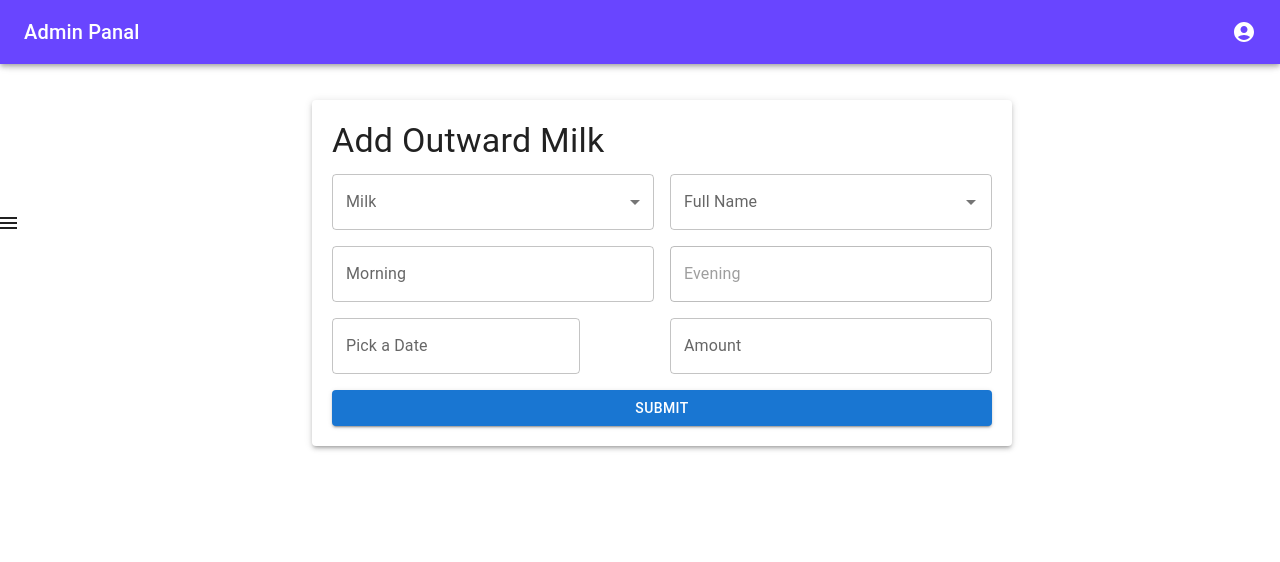
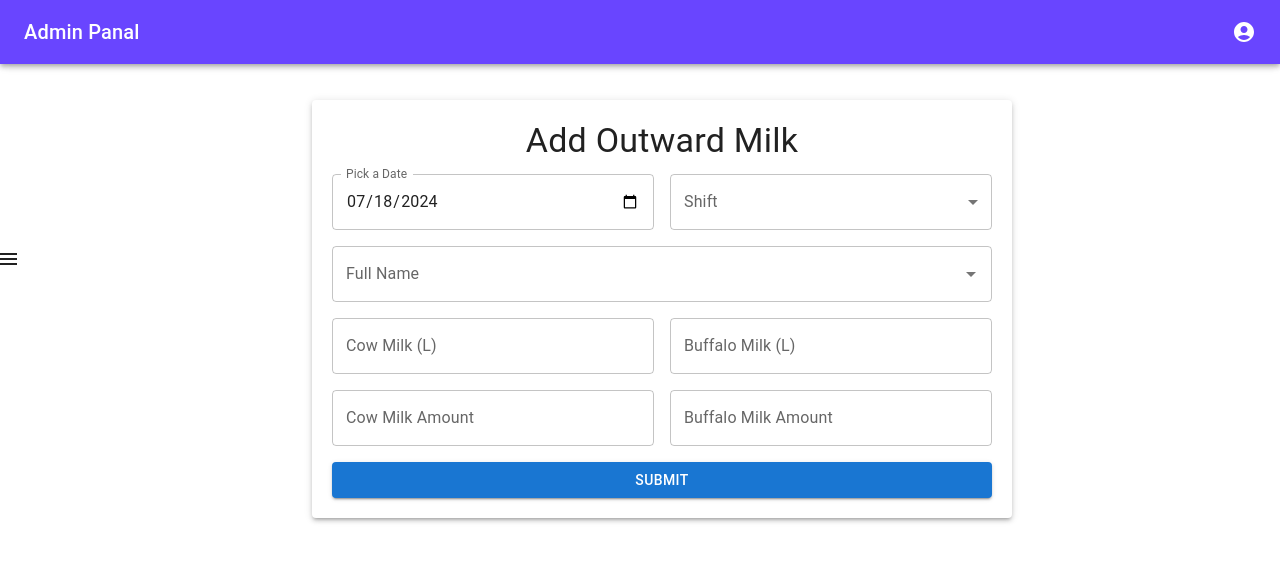
Before and after one commit to palashshah110/milkdairy, a React (Create React App) app: page /AddMilkOutward in a window 1280 px wide. Shown: the top 562 px of the page. Built offline with nearby package versions, Linux system fonts and the light colour scheme; no server answers.

Commit message:
fix outward

```diff
--- a/src/Componets/AddMilkOutward.js
+++ b/src/Componets/AddMilkOutward.js
@@ -10,8 +10,6 @@ import {
   Select,
   MenuItem,
 } from "@mui/material";
-import { DatePicker, LocalizationProvider } from "@mui/x-date-pickers";
-import { AdapterDayjs } from "@mui/x-date-pickers/AdapterDayjs";
 import Autocomplete from "@mui/material/Autocomplete";
 import Header from "./Header";
 import { useNavigate } from "react-router-dom";
@@ -19,76 +17,54 @@ import axios from "axios";
 
 const AddMilkOutward = () => {
   const navigate = useNavigate();
-
-  const [isMorningDisabled, setIsMorningDisabled] = useState(false);
-  const [isEveningDisabled, setIsEveningDisabled] = useState(false);
-
-  const [user, setUser] = useState({
-    milk: "",
-    fullName: "",
-    dates: null,
-    morning: "",
-    quantity: "",
-    amount: "",
-    evening: "",
-  });
-
   const cowMilkRate = 60;
   const buffaloMilkRate = 70;
 
+  const [user, setUser] = useState({
+    dates: new Date().toISOString().split("T")[0],
+    shift: "",
+    fullName: "",
+    cowMilk: "",
+    buffaloMilk: "",
+    cowAmount: "",
+    buffaloAmount: "",
+  });
+
   const [fullNameOptions, setFullNameOptions] = useState([]);
 
-  // Handle change in input fields
+  // Handle input changes
   function handleChange(e) {
     const { name, value } = e.target;
 
     setUser((prevState) => {
-      // Update user state with new value
       const updatedUser = { ...prevState, [name]: value };
 
-      // Calculate the quantity and amount based on updated values
-      const morningQuantity = parseFloat(updatedUser.morning) || 0;
-      const eveningQuantity = parseFloat(updatedUser.evening) || 0;
-      const totalQuantity = morningQuantity + eveningQuantity;
+      // Calculate amounts based on milk quantity
+      const cowMilkQuantity = parseFloat(updatedUser.cowMilk) || 0;
+      const buffaloMilkQuantity = parseFloat(updatedUser.buffaloMilk) || 0;
 
-      // Determine rate based on milk type
-      const rate =
-        updatedUser.milk === "cow"
-          ? cowMilkRate
-          : updatedUser.milk === "buffalo"
-          ? buffaloMilkRate
-          : 0;
-
-      // Calculate amount
-      const amount = rate * totalQuantity;
+      const cowAmount = (cowMilkQuantity * cowMilkRate).toFixed(2);
+      const buffaloAmount = (buffaloMilkQuantity * buffaloMilkRate).toFixed(2);
 
       return {
         ...updatedUser,
-        quantity: totalQuantity,
-        amount: amount.toFixed(2), // Ensure amount is formatted to 2 decimal places
+        cowAmount,
+        buffaloAmount,
       };
     });
-  }
-
-  // Handle date change
-  function handleDateChange(date) {
-    setUser((prevState) => ({
-      ...prevState,
-      dates: date,
-    }));
   }
 
   // Handle form submission
   async function handleSubmit(e) {
     e.preventDefault();
     const data = {
-      milk: user.milk,
+      dates: user.dates,
+      shift: user.shift,
       fullName: user.fullName,
-      dates: user.dates,
-      quantity: user.quantity,
-      amount: user.amount,
-      morning: user.morning,
-      evening: user.evening,
+      cowMilk: user.cowMilk,
+      buffaloMilk: user.buffaloMilk,
+      cowAmount: user.cowAmount,
+      buffaloAmount: user.buffaloAmount,
     };
     await axios
       .post("https://mymilkapp.glitch.me/milkOutward", data)
@@ -96,15 +72,7 @@ const AddMilkOutward = () => {
         navigate("/MilkOutward");
       })
       .catch((error) => console.log(error));
-    console.log(data);
   }
-
-  // Disable morning and evening fields based on the current time
-  useEffect(() => {
-    const currentHour = new Date().getHours();
-    setIsEveningDisabled(currentHour >= 6 && currentHour < 16);
-    setIsMorningDisabled(currentHour >= 16 || currentHour < 6);
-  }, []);
 
   // Fetch user data for the autocomplete
   async function getUserData() {
@@ -115,8 +83,8 @@ const AddMilkOutward = () => {
         fullName: item.fullName,
         role: item.role,
       }));
-      const AllFilterUsers = data.filter((item) => item.role === "customer" || item.role === "shop");
-      setFullNameOptions(AllFilterUsers);
+      const filteredUsers = data.filter((item) => item.role === "customer" || item.role === "shop");
+      setFullNameOptions(filteredUsers);
     } catch (error) {
       console.error("Error fetching user data:", error);
     }
@@ -129,52 +97,46 @@ const AddMilkOutward = () => {
   return (
     <>
       <Header />
-      <Paper
-        elevation={3}
-        style={{
-          padding: "20px",
-          width: "700px",
-          maxWidth: "700px",
-          margin: "auto",
-          marginTop: "100px",
-        }}
-      >
-        <Typography variant="h4" gutterBottom>
+      <Paper elevation={3} style={{ padding: "20px", width: "700px", margin: "auto", marginTop: "100px" }}>
+        <Typography variant="h4" gutterBottom textAlign={"center"}>
           Add Outward Milk
         </Typography>
         <form noValidate autoComplete="off">
           <Grid container spacing={2} direction="row">
+          <Grid item xs={6}>
+              <TextField
+                label="Pick a Date"
+                type="date"
+                value={user.dates}
+                onChange={handleChange}
+                name="dates"
+                fullWidth
+                InputLabelProps={{ shrink: true }} // Keeps the label above the date input
+              />
+            </Grid>
+
             <Grid item xs={6}>
               <FormControl variant="outlined" fullWidth>
-                <InputLabel id="milk-label">Milk</InputLabel>
+                <InputLabel id="shift-label">Shift</InputLabel>
                 <Select
-                  labelId="milk-label"
-                  value={user.milk}
+                  labelId="shift-label"
+                  value={user.shift}
                   onChange={handleChange}
-                  name="milk"
-                  label="Milk"
+                  name="shift"
+                  label="Shift"
                 >
-                  <MenuItem value="cow">Cow</MenuItem>
-                  <MenuItem value="buffalo">Buffalo</MenuItem>
+                  <MenuItem value="morning">Morning</MenuItem>
+                  <MenuItem value="evening">Evening</MenuItem>
                 </Select>
               </FormControl>
             </Grid>
-            <Grid item xs={6}>
+
+            <Grid item xs={12} md={12}>
               <Autocomplete
-                style={{ width: "auto" }}
-                disablePortal
-                id="combo-box-demo"
+                id="fullName"
                 options={fullNameOptions}
                 getOptionLabel={(option) => option.fullName}
-                sx={{ width: 300 }}
-                renderOption={(props, option) => (
-                  <li {...props} key={option.id}>
-                    {option.fullName}
-                  </li>
-                )}
-                renderInput={(params) => (
-                  <TextField {...params} label="Full Name" />
-                )}
+                renderInput={(params) => <TextField {...params} label="Full Name" />}
                 onChange={(event, newValue) => {
                   setUser((prevState) => ({
                     ...prevState,
@@ -186,50 +148,46 @@ const AddMilkOutward = () => {
 
             <Grid item xs={6}>
               <TextField
-                value={user.morning}
+                value={user.cowMilk}
                 onChange={handleChange}
-                name="morning"
+                name="cowMilk"
                 type="number"
-                label="Morning"
+                label="Cow Milk (L)"
                 variant="outlined"
                 fullWidth
-                disabled={isMorningDisabled}
               />
             </Grid>
             <Grid item xs={6}>
               <TextField
-                value={user.evening}
+                value={user.buffaloMilk}
                 onChange={handleChange}
-                name="evening"
+                name="buffaloMilk"
                 type="number"
-                label="Evening"
+                label="Buffalo Milk (L)"
                 variant="outlined"
                 fullWidth
-                disabled={isEveningDisabled}
               />
             </Grid>
 
             <Grid item xs={6}>
-              <LocalizationProvider dateAdapter={AdapterDayjs}>
-                <DatePicker
-                  label="Pick a Date"
-                  value={user.dates}
-                  onChange={handleDateChange}
-                  renderInput={(params) => <TextField {...params} />}
-                />
-              </LocalizationProvider>
+              <TextField
+                name="cowAmount"
+                value={user.cowAmount}
+                type="number"
+                label="Cow Milk Amount"
+                variant="outlined"
+                InputProps={{ readOnly: true }}
+                fullWidth
+              />
             </Grid>
-
             <Grid item xs={6}>
               <TextField
-                name="amount"
-                value={user.amount}
+                name="buffaloAmount"
+                value={user.buffaloAmount}
                 type="number"
-                label="Amount"
+                label="Buffalo Milk Amount"
                 variant="outlined"
-                InputProps={{
-                  readOnly: true,
-                }}
+                InputProps={{ readOnly: true }}
                 fullWidth
               />
             </Grid>
--- a/src/Componets/MilkOutward.js
+++ b/src/Componets/MilkOutward.js
@@ -18,57 +18,22 @@ import DeleteIcon from "@mui/icons-material/Delete";
 
 export default function MilkOutward() {
   const navigate = useNavigate();
-
-  const [row, setRow] = useState([]);
+  const [rows, setRows] = useState([]);
   const [currentDate, setCurrentDate] = useState("");
-  const [milkType, setMilkType] = useState('All');
+  const [milkType, setMilkType] = useState("All");
 
   const cowRate = 60;
   const buffaloRate = 70;
 
+  // Define the columns, including the new fields
   const columns = [
-    {
-      field: "date",
-      headerName: "Date",
-      flex: 1,
-      headerAlign: "center",
-      align: "center",
-    },
-    {
-      field: "fullName",
-      headerName: "Full Name",
-      flex: 1,
-      headerAlign: "center",
-      align: "center",
-    },
-    {
-      field: "milk",
-      headerName: "Milk Type",
-      flex: 1,
-      headerAlign: "center",
-      align: "center",
-    },
-    {
-      field: "amount",
-      headerName: "Amount",
-      flex: 1,
-      headerAlign: "center",
-      align: "center",
-    },
-    {
-      field: "morning",
-      headerName: "Morning (in Litre)",
-      flex: 1,
-      headerAlign: "center",
-      align: "center",
-    },
-    {
-      field: "evening",
-      headerName: "Evening (in Litre)",
-      flex: 1,
-      headerAlign: "center",
-      align: "center",
-    },
+    { field: "date", headerName: "Date", flex: 1, headerAlign: "center", align: "center" },
+    { field: "shift", headerName: "Shift", flex: 1, headerAlign: "center", align: "center" },
+    { field: "fullName", headerName: "Full Name", flex: 1, headerAlign: "center", align: "center" },
+    { field: "cowMilk", headerName: "Cow Milk (L)", flex: 1, headerAlign: "center", align: "center" },
+    { field: "buffaloMilk", headerName: "Buffalo Milk (L)", flex: 1, headerAlign: "center", align: "center" },
+    { field: "cowAmount", headerName: "Cow Amount", flex: 1, headerAlign: "center", align: "center" },
+    { field: "buffaloAmount", headerName: "Buffalo Amount", flex: 1, headerAlign: "center", align: "center" },
     {
       field: "actions",
       headerName: "Actions",
@@ -79,7 +44,7 @@ export default function MilkOutward() {
         <>
           <EditIcon
             style={{ cursor: "pointer", marginRight: 16 }}
-            // onClick={() => handleEdit(params.row)}
+            // Uncomment or add an edit handler if needed
           />
           <DeleteIcon
             style={{ cursor: "pointer" }}
@@ -90,102 +55,66 @@ export default function MilkOutward() {
     },
   ];
 
-  async function getData() {
+  const getData = async () => {
     try {
-      const outwardResponse = await axios.get(
-        "https://mymilkapp.glitch.me/milkOutward"
-      );
-      const outwardData = outwardResponse.data.map((item, index) => ({
+      const response = await axios.get("https://mymilkapp.glitch.me/milkOutward");
+      const data = response.data.map((item, index) => ({
         id: index + 1,
         date: item.dates ? new Date(item.dates).toLocaleDateString() : "N/A",
         ...item,
       }));
-
-      setRow(outwardData);
+      setRows(data);
     } catch (error) {
       console.error(error);
     }
-  }
+  };
 
   useEffect(() => {
-    getData();
-  }, []);
-
-  useEffect(() => {
-    // Set current date
-    const today = new Date();
-    const formattedDate = today.toLocaleDateString("en-GB", {
+    const today = new Date().toLocaleDateString("en-GB", {
       day: "2-digit",
       month: "2-digit",
       year: "numeric",
     });
-    setCurrentDate(formattedDate);
-
-    // Fetch data
+    setCurrentDate(today);
     getData();
   }, []);
 
-  function handleAddButton() {
+  const handleAddButton = () => {
     navigate("/AddMilkOutward");
-  }
+  };
 
-  function handleMilkTypeChange(event) {
+  const handleMilkTypeChange = (event) => {
     setMilkType(event.target.value);
-  }
+  };
 
-  const filteredRows = row.filter(
+  const filteredRows = rows.filter(
     (item) => milkType === "All" || item.milk === milkType
   );
 
-  const handleDelete = async(id)=>{
-    try{
+  const handleDelete = async (id) => {
+    try {
       const response = await axios.delete(`https://mymilkapp.glitch.me/milkOutward/${id}`);
-      alert(response.data.message)
-      getData()
-    }catch(err){
-      console.log(err)
+      alert(response.data.message);
+      getData();
+    } catch (err) {
+      console.log(err);
     }
-  }
+  };
 
   return (
     <>
       <Header />
-      <Box
-        component="main"
-        sx={{ flexGrow: 1, p: 3, bgcolor: "#F5F5F5", height: "97vh" }}
-      >
+      <Box component="main" sx={{ flexGrow: 1, p: 3, bgcolor: "#F5F5F5", height: "97vh" }}>
         <Toolbar />
-        <Box
-          display="flex"
-          justifyContent="space-between"
-          alignItems="center"
-          mb={2}
-        >
-          <Box></Box>
-          <Box
-            sx={{
-              fontFamily: "Roboto",
-              fontSize: "24px",
-              fontWeight: 600,
-              textAlign: "center",
-            }}
-          >
-            Milk Outward
-          </Box>
-          <Button onClick={handleAddButton} variant="outlined">
-            Add
-          </Button>
+        <Box display="flex" justifyContent="space-between" alignItems="center" mb={2}>
+          <Typography variant="h6">Milk Outward</Typography>
+          <Button onClick={handleAddButton} variant="outlined">Add</Button>
         </Box>
         <Box mb={2} display="flex" flexDirection="row">
           <FormControl>
             <Typography>Milk Type</Typography>
-        <Select
-          value={milkType}
-          onChange={handleMilkTypeChange}
-          style={{ width: 100 }}
-          defaultValue={milkType}
-        >
-          <MenuItem value="All" selected>All</MenuItem>
+            <Select value={milkType} onChange={handleMilkTypeChange} style={{ width: 100 }}>
+              <MenuItem value="All">All</MenuItem>
               <MenuItem value="cow">Cow</MenuItem>
               <MenuItem value="buffalo">Buffalo</MenuItem>
             </Select>
@@ -193,13 +122,10 @@ export default function MilkOutward() {
         </Box>
         <Box mb={2} display="flex" gap={3} alignItems="center">
           <Typography>Date: {currentDate}</Typography>
-          <Typography>Rate: </Typography>
-          <Typography>Cow: {cowRate} / liter </Typography>
-          <Typography>Buffalo: {buffaloRate} / liter </Typography>
+          <Typography>Rate:</Typography>
+          <Typography>Cow: {cowRate} / liter</Typography>
+          <Typography>Buffalo: {buffaloRate} / liter</Typography>
         </Box>
-
-        <Box mb={2}></Box>
-
         <Paper sx={{ height: 400, width: "100%" }}>
           <DataGrid
             rows={filteredRows}
```
Also changed, not shown: 1 other file (tests, documents, lock files or other folders). Lines whose indentation alone changed are shown as unchanged.
